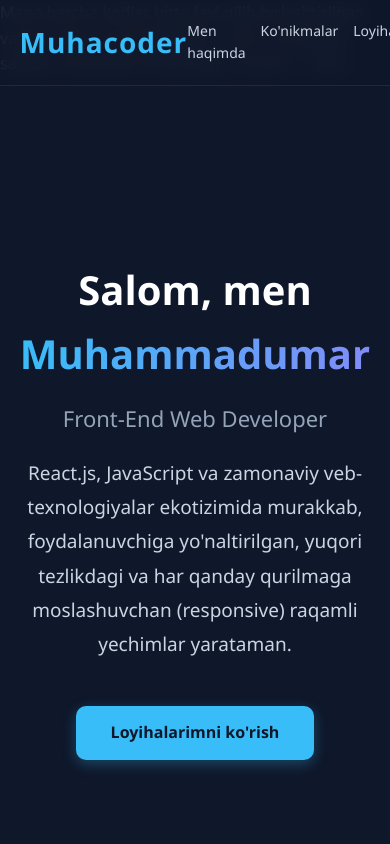
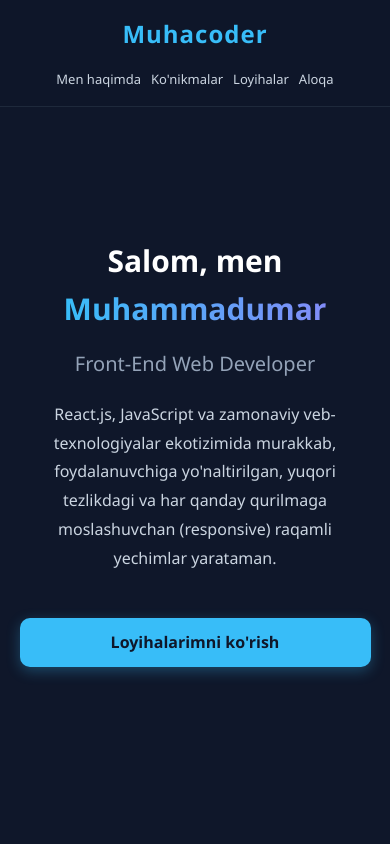
Before and after one commit to muhacoder011/portifolio, a plain HTML site: page index.html in a window 390 px wide. Shown: the top 844 px of the page. Drawn offline with Linux system fonts and the light colour scheme.

Commit message:
first commit

````diff
--- a/index.html
+++ b/index.html
@@ -1,6 +1,3 @@
-Mana barcha kodlar bitta fayl qilib birlashtirilgan variant. Buni shundoqligicha `.html` formatida saqlab, brauzerda ochishingiz mumkin:
-
-```html
 <!DOCTYPE html>
 <html lang="uz">
 <head>
@@ -212,7 +209,7 @@ Mana barcha kodlar bitta fayl qilib birlashtirilgan variant. Buni shundoqligicha
 
         .projects {
             display: grid;
-            grid-template-columns: repeat(auto-fit, minmax(350px, 1fr));
+            grid-template-columns: repeat(auto-fit, minmax(300px, 1fr));
             gap: 30px;
         }
 
@@ -330,19 +327,76 @@ Mana barcha kodlar bitta fayl qilib birlashtirilgan variant. Buni shundoqligicha
             font-size: 15px;
         }
 
-        @media(max-width:768px){
-            .hero h1 {
-                font-size: 40px;
-            }
-            .hero h2 {
-                font-size: 22px;
+        /* --------------------------------------------------------------------------------
+           TELEFON VA PLANSHETLAR UCHUN MOSLASHUVCHAN (RESPONSIVE) STULLAR
+        -------------------------------------------------------------------------------- */
+        @media (max-width: 992px) {
+            .hero h1 { font-size: 48px; }
+            .projects { grid-template-columns: repeat(auto-fit, minmax(280px, 1fr)); }
+        }
+
+        @media (max-width: 768px) {
+            nav {
+                flex-direction: column;
+                gap: 15px;
+                padding: 15px 0;
             }
             nav ul {
                 gap: 15px;
                 font-size: 14px;
+                flex-wrap: wrap;
+                justify-content: center;
+            }
+            .hero {
+                padding-top: 120px;
+            }
+            .hero h1 {
+                font-size: 36px;
+            }
+            .hero h2 {
+                font-size: 20px;
+            }
+            .hero p {
+                font-size: 16px;
+            }
+            .section-title {
+                font-size: 32px;
+            }
+            .about {
+                padding: 25px;
+            }
+            .about p {
+                text-align: left;
+                font-size: 15px;
             }
             section {
                 padding: 60px 0;
+            }
+        }
+
+        @media (max-width: 480px) {
+            .logo {
+                font-size: 24px;
+            }
+            nav ul {
+                gap: 10px;
+            }
+            nav ul li a {
+                font-size: 13px;
+            }
+            .hero h1 {
+                font-size: 30px;
+            }
+            .btn {
+                width: 100%;
+                text-align: center;
+                padding: 12px 20px;
+            }
+            .contact {
+                padding: 20px;
+            }
+            .contact-grid {
+                grid-template-columns: 1fr;
             }
         }
     </style>
@@ -380,7 +434,7 @@ Mana barcha kodlar bitta fayl qilib birlashtirilgan variant. Buni shundoqligicha
         <p class="section-subtitle">Dasturlash falsafam, tajribam va raqamli dunyoga qarashlarim</p>
         <div class="about">
             <p>
-                Men <strong>Muhammadumar Qobiljonov</strong>. Bugungi jadal rivojlanayotgan raqamli texnologiyalar asrida shunchaki kod yozuvchi emas, balki muammolarga optimal va chiroyli veb-yechimlar topuvchi <strong>Front-End dasturchiman</strong>. Dasturlash asoslarini va ilg'or metodologiyalarni sohadagi eng nufuzli maskanlardan biri — <strong>Cohub Akademiyasi</strong>da mukammal o'zlashtirdim. Hozirda 1 yildan ortiq vaqt davomida real loyihalar ustida ishlab, amaliy tajribamni muntazam oshirib kelmoqdaman.
+                Men <strong>Muhammadumar Qobiljonov</strong>. Bugungi jadal rivojlanayotgan raqamli texnologiyalar asrida shunchaki kod yozuvchi emas, baki muammolarga optimal va chiroyli veb-yechimlar topuvchi <strong>Front-End dasturchiman</strong>. Dasturlash asoslarini va ilg'or metodologiyalarni sohadagi eng nufuzli maskanlardan biri — <strong>Cohub Akademiyasi</strong>da mukammal o'zlashtirdim. Hozirda 1 yildan ortiq vaqt davomida real loyihalar ustida ishlab, amaliy tajribamni muntazam oshirib kelmoqdaman.
             </p>
             <p>
                 Mening dasturlashdagi asosiy maqsadim — foydalanuvchiga vizual tomondan estetik zavq beradigan, shu bilan birga texnik jihatdan mukammal va chaqmoqdek tez ishlaydigan veb-saytlar va Single Page Application (SPA) ilovalar yaratishdir. Har bir loyihaga individual yondashgan holda, kod arxitekturasining tozaligiga (Clean Code), qidiruv tizimlariga mosligiga (SEO) va foydalanuvchi interfeysining soddaligiga (UI/UX) jiddiy e'tibor qarataman.
@@ -513,7 +567,7 @@ Mana barcha kodlar bitta fayl qilib birlashtirilgan variant. Buni shundoqligicha
                     <img src="https://images.unsplash.com/photo-1507842217343-583bb7270b66?w=1200" alt="Netlib UZ">
                     <div class="project-content">
                         <h3>Netlib UZ</h3>
-                        <p>Elektron resurslar, kitoblar va foydali qo'llanmalanny jamlagan, ma'lumotlarni tezkor qidirish va saralash tizimiga ega onlayn kutubxona platformasi.</p>
+                        <p>Elektron resurslar, kitoblar va foydali qo'llanmalarni jamlagan, ma'lumotlarni tezkor qidirish va saralash tizimiga ega onlayn kutubxona platformasi.</p>
                         <div class="project-tags">
                             <span class="tag">React.js</span>
                             <span class="tag">Tailwind CSS</span>
````
